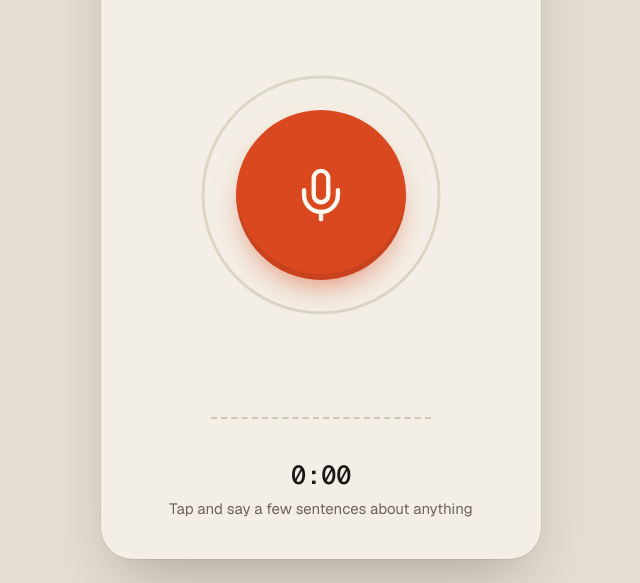
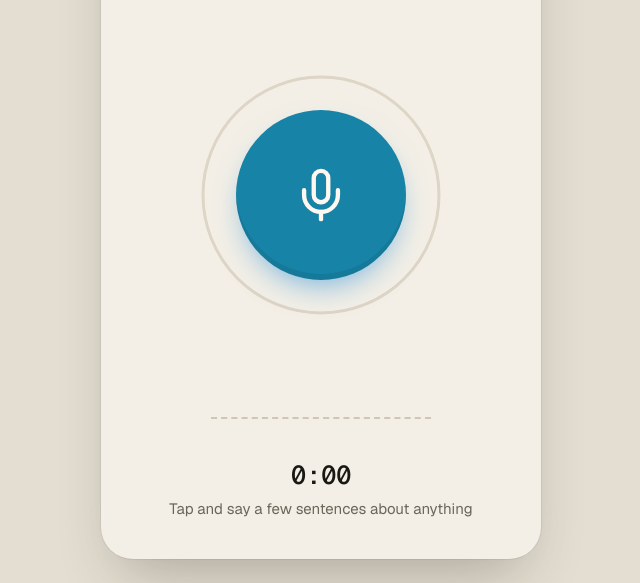
Before and after one commit to twidykwae/gloo-hackathon, a website with bundled scripts: page index.html in a window 1280 px wide. Shown: the part 217-800 px from the top of the page, without its empty margins (319-959 px from the left). Built offline with nearby package versions, Linux system fonts and the light colour scheme.

Commit message:
change accent color

```diff
--- a/css/styles.css
+++ b/css/styles.css
@@ -26,7 +26,7 @@
   --dot: #cfc6b5;
 
   /* Accents */
-  --accent: #d9481f;
+  --accent: #1783a6;
   --on-accent: #fff7f0;
   --near: #2f7d4f;
   --near-bg: rgba(47, 125, 79, 0.12);
@@ -438,7 +438,7 @@ h2[tabindex='-1']:focus {
   background: var(--accent);
   color: var(--on-accent);
   box-shadow:
-    0 14px 30px -10px rgba(217, 72, 31, 0.6),
+    0 14px 30px -10px rgba(31, 136, 217, 0.6),
     inset 0 -6px 0 rgba(0, 0, 0, 0.08);
   cursor: pointer;
   transition: transform 0.15s;
```
